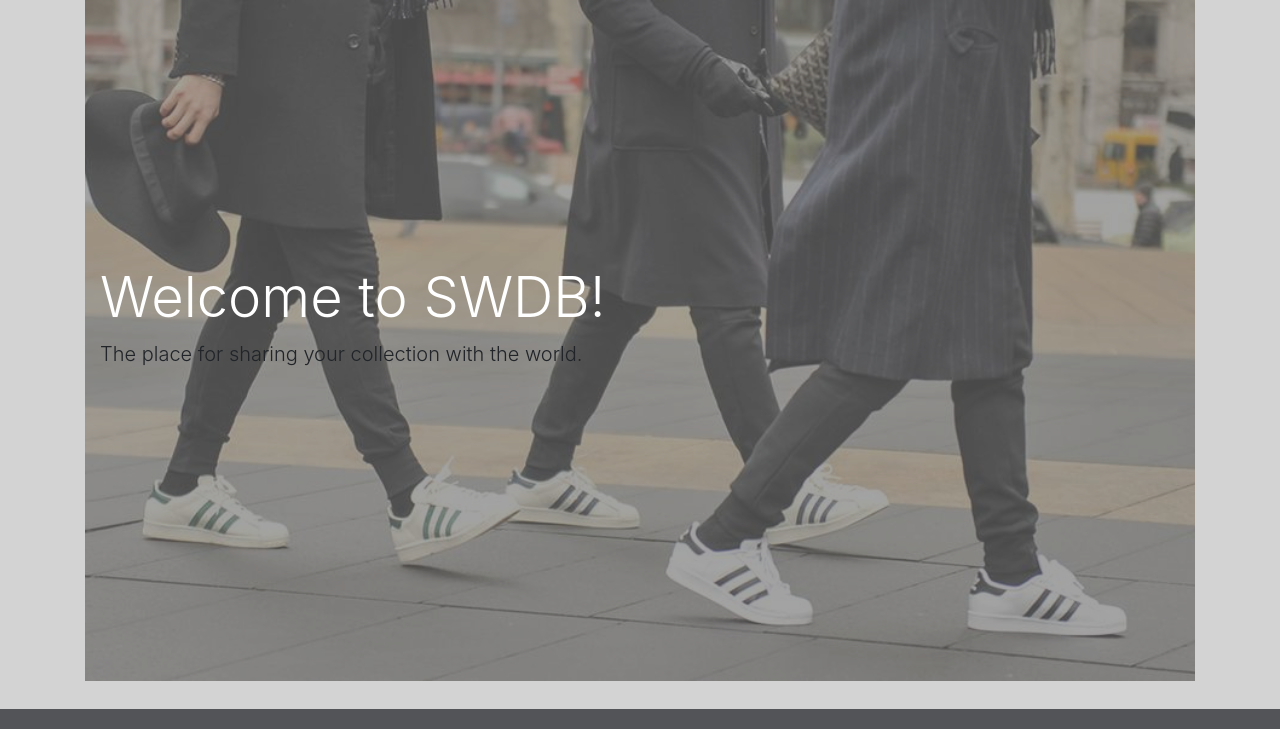
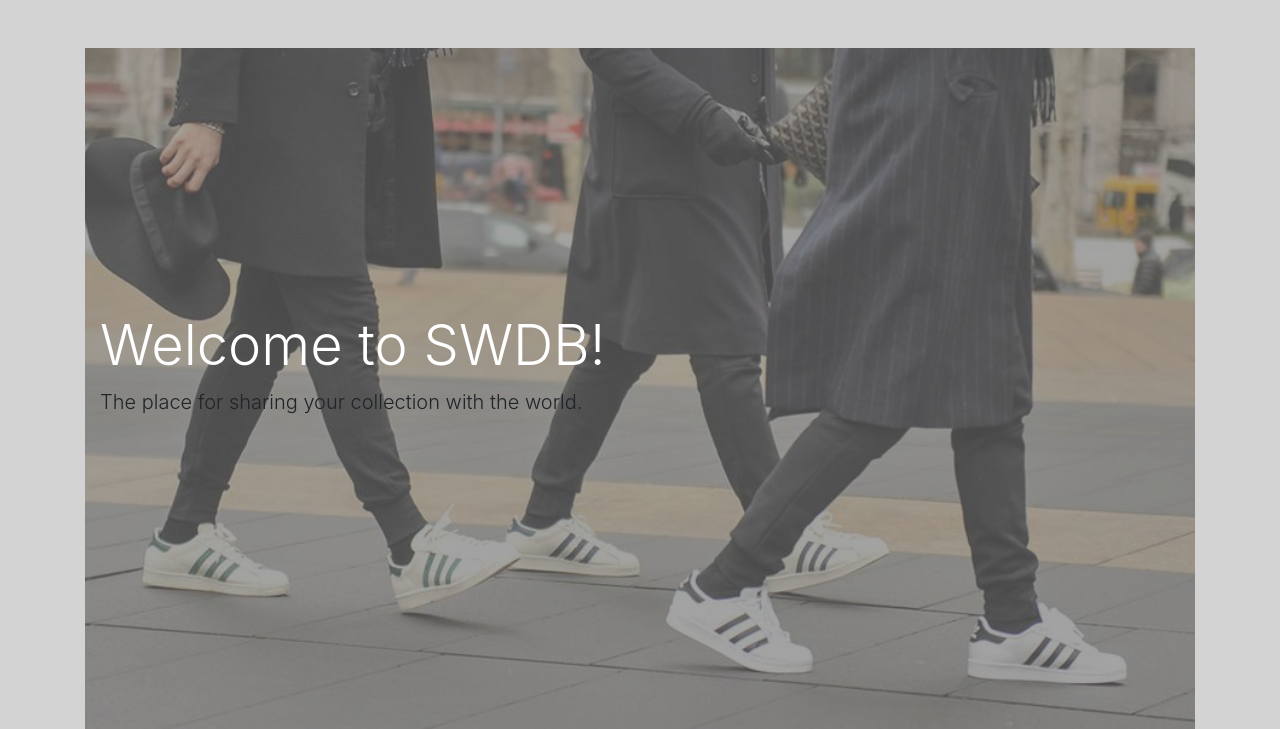
Before and after one commit to clenberger/SWDB, a Flask app: page / in a window 1280 px wide. Shown: the part 91-820 px from the top of the page. Run offline with Flask 2, Linux system fonts and the light colour scheme; data that the repository does not hold is empty; some libraries are stand-ins or nearby versions.

Commit message:
Updating UI/UX

```diff
--- a/templates/clothing_index.html
+++ b/templates/clothing_index.html
@@ -2,7 +2,7 @@
 {% extends 'base.html' %}
 
 {% block content %}
-    <div class="hero-background-img">
+    <div class="hero-background-img mt-5">
         <div class="jumbotron jumbotron-fluid">
             <div class="container">
                 <h1 class="display-4">Welcome to SWDB!</h1>
```
